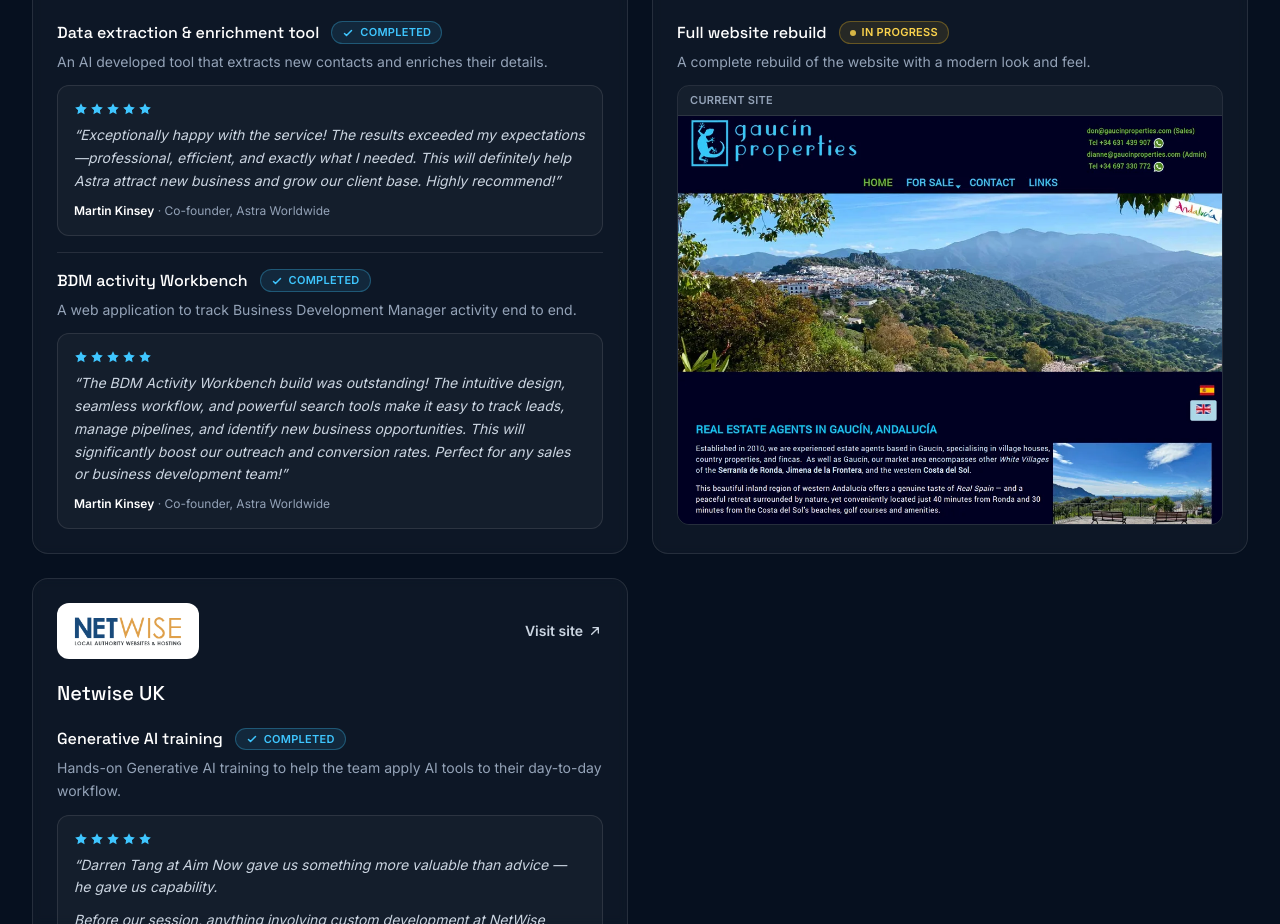
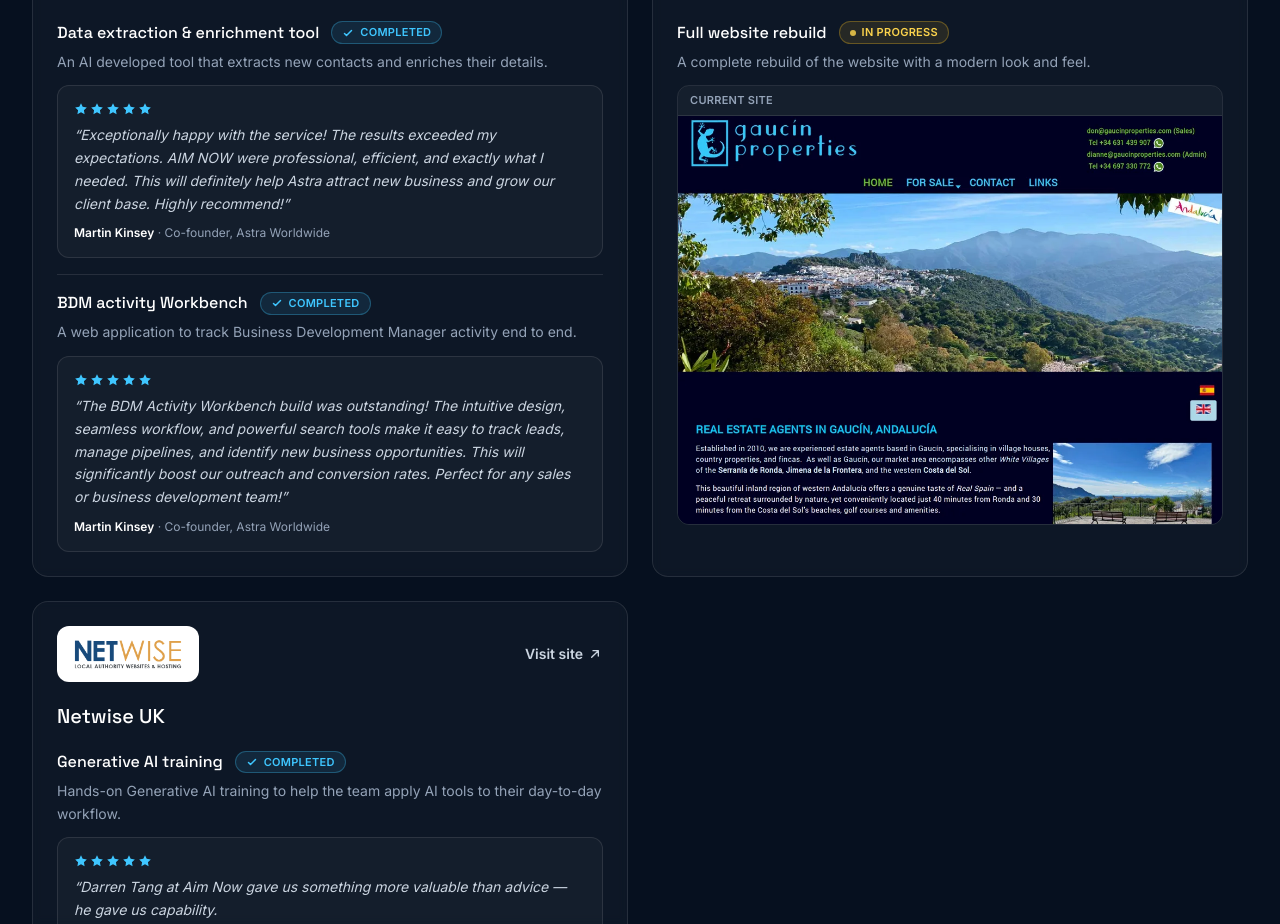
Before and after one commit to darrentang-ai/aimnow, a React (Vite) app: page / in a window 1280 px wide. Shown: the part 3920-4844 px from the top of the page. Built offline with nearby package versions, Linux system fonts and the light colour scheme.

Commit message:
Update Astra testimonial
Clarify the quote by explicitly naming AIM NOW and adjusting punctuation
for better readability.

```diff
--- a/src/components/Projects.jsx
+++ b/src/components/Projects.jsx
@@ -15,7 +15,7 @@
         review: {
           rating: 5,
           quote:
-            'Exceptionally happy with the service! The results exceeded my expectations—professional, efficient, and exactly what I needed. This will definitely help Astra attract new business and grow our client base. Highly recommend!',
+            'Exceptionally happy with the service! The results exceeded my expectations. AIM NOW were professional, efficient, and exactly what I needed. This will definitely help Astra attract new business and grow our client base. Highly recommend!',
           author: 'Martin Kinsey',
           role: 'Co-founder, Astra Worldwide',
         },
```
